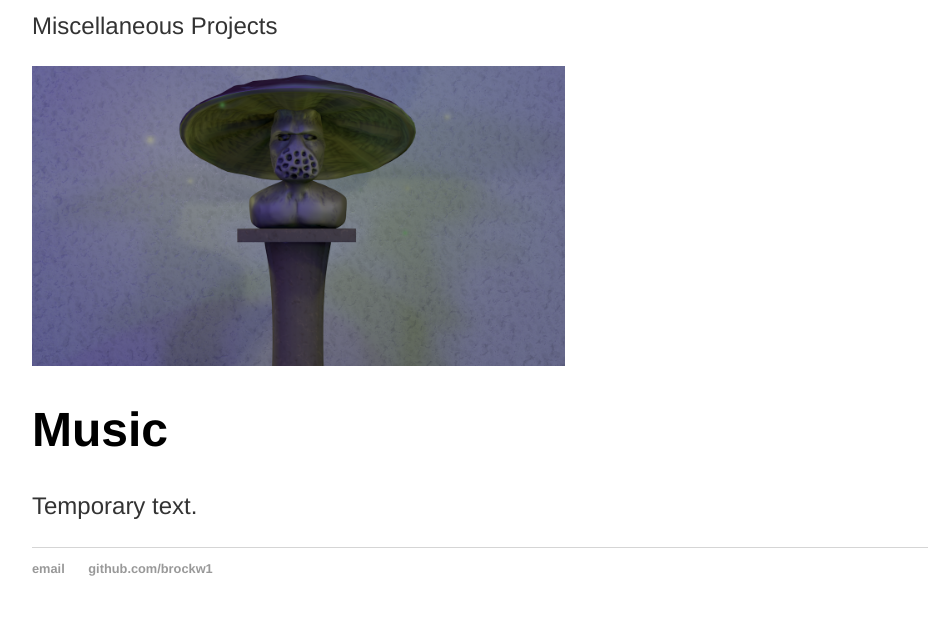
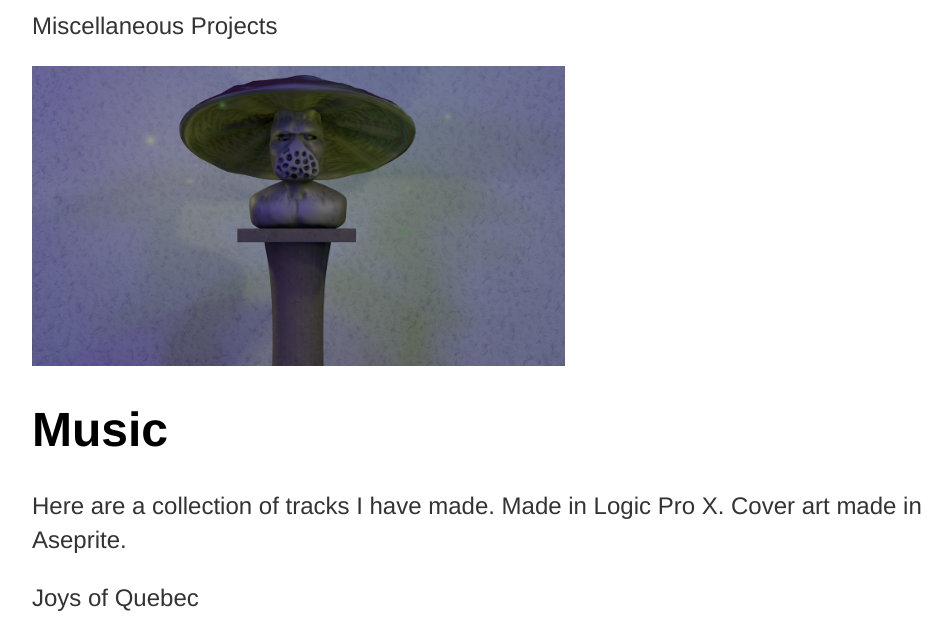
Before and after one commit to brockw1/brockw1.github.io, a Jekyll site: the page built from index.html, in a window 1280 px wide and 1400 px high, scrolled down 1984 px. Shown: the top 638 px of the window, without its empty margins (160-1112 px from the left). Built offline with Jekyll 4.4.1, drawn with Linux system fonts in a browser that asks for light colours; some of the changed text lies outside the part shown; grey boxes are pictures that could not be loaded.

Commit message:
Added Music
WIP

```diff
--- a/about/index.html
+++ b/about/index.html
@@ -5,12 +5,12 @@ title: About Me
 <div class="about">
 <h1> {{page.title}} </h1>
 <p>My name is Brock Williams. I am a Computer Science at the University of
-Nebraska - Lincoln. I will graduate in May 2020 with a Bachelors of Science for Computer Science
+Nebraska - Lincoln. I will graduate in May 2020 with a Bachelors of Science in Computer Science
 with minors in Math and Music Technology. I am pursuing a career that contributes to creative story telling.
 Game development, tools for music creation, and general app development interest me a lot!</p>
 
 <p>When I am not coding, I enjoy board games (and have a growing collection), taple top RPGs like <i>Dungeons & Dragons</i>,
-  , discovering new music, and reading fantasy. My top 3 favorite shows recently, in no particular order, are <i>Mr. Robot</i>, <i>The Leftovers</i>,
+  discovering new music, and reading fantasy. My top 3 favorite shows recently, in no particular order, are <i>Mr. Robot</i>, <i>The Leftovers</i>,
   and <i>Dark</i>.</p>
 
 <p>I work a variety of jobs including being a Teaching Asistant, having a leadership position in the Computer Science Learning Assistant program,
--- a/index.html
+++ b/index.html
@@ -22,5 +22,14 @@ title: Brock Williams
 			<p>Miscellaneous Projects</p>
 			<a href="/projects/3D/misc3D.html"><img src ="/images/Myconid.png" height="300"></a>
 		<h1>Music</h1>
-			<p>Temporary text.</p>
+			<p>Here are a collection of tracks I have made. Made in Logic Pro X. Cover art made in Aseprite.
+			<p>Joys of Quebec</p>
+			<iframe width="100%" height="166" scrolling="no" frameborder="no" allow="autoplay" src="https://w.soundcloud.com/player/?url=https%3A//api.soundcloud.com/tracks/752247796&color=%2392b412&auto_play=false&hide_related=false&show_comments=true&show_user=true&show_reposts=false&show_teaser=true"></iframe>
+			<p>Slow Go</p>
+			<iframe width="100%" height="166" scrolling="no" frameborder="no" allow="autoplay" src="https://w.soundcloud.com/player/?url=https%3A//api.soundcloud.com/tracks/752251387&color=%232c2c2c&auto_play=false&hide_related=false&show_comments=true&show_user=true&show_reposts=false&show_teaser=true"></iframe>
+			<p>Sample Snippets</p>
+			<iframe width="100%" height="166" scrolling="no" frameborder="no" allow="autoplay" src="https://w.soundcloud.com/player/?url=https%3A//api.soundcloud.com/tracks/752266402&color=%23646c6c&auto_play=false&hide_related=false&show_comments=true&show_user=true&show_reposts=false&show_teaser=true"></iframe>
+
+
+
 </div>
--- a/projects/recent/crystalcove.html
+++ b/projects/recent/crystalcove.html
@@ -7,7 +7,7 @@ title: Crystal Cove VR | Brock Williams
 
   <iframe width="560" height="315" src="https://www.youtube.com/embed/ZAaZtJN4FLg" frameborder="0" allow="accelerometer; autoplay; encrypted-media; gyroscope; picture-in-picture" allowfullscreen></iframe>
 
-  <p>Crystal Cove VR is a project I did with a team of three others for <a href="https://cornhacks.com/">CornHacks 2020</a> hackathon.
+  <p>Crystal Cove VR is a project I did with a team of three others for <a href="https://cornhacks.com/">CornHacks 2020</a>.
     For this hackathon we created a VR game in 24 hours which focused on exploring your environment.
     There was an optional theme for this hackathon, environmental sustainability, and so we themed our
     game to be geared towards children to encourage excitement about nature. This was made in Unity with
@@ -18,7 +18,7 @@ title: Crystal Cove VR | Brock Williams
     that would reveal hidden runes/symbols. The player has to find three hidden runes and enter them on a
     circular lock to complete the puzzle.</p>
 
-  <p>The other two games were made by my other team mates. In Snowball Launcher you have to load your snowball
+  <p>The other two games were made by my other teammates. In Snowball Launcher you have to load your snowball
     launcher and fire at as many snowmen as you can. In Animal Feeding you must feed animals the correct food
     by tossing the food at the animals. In all three of our games, we wanted the player to change the environment
     in some way when they complete each challenge. In Cave Exploration you are rewarded with music that builds as
@@ -27,7 +27,7 @@ title: Crystal Cove VR | Brock Williams
 
   <p>In addition to working on the Cave Searcher game, I also designed the general layout of the game. We went with a
     snowy, mountainous area. We ensured the game looked expansive but ultimately restricted the player to their campsite and
-    surronding mini-games. We did not create any of the assets in this game due to time constraints, they were purchased off of
+    surronding mini-games. We did not create any of the 3D models in this game due to time constraints, they were purchased off of
     the Unity Asset Store.</p>
 
   <p>We learned a lot during this hackathon. We originally had four mini-games planned in our development but due to the time
```
